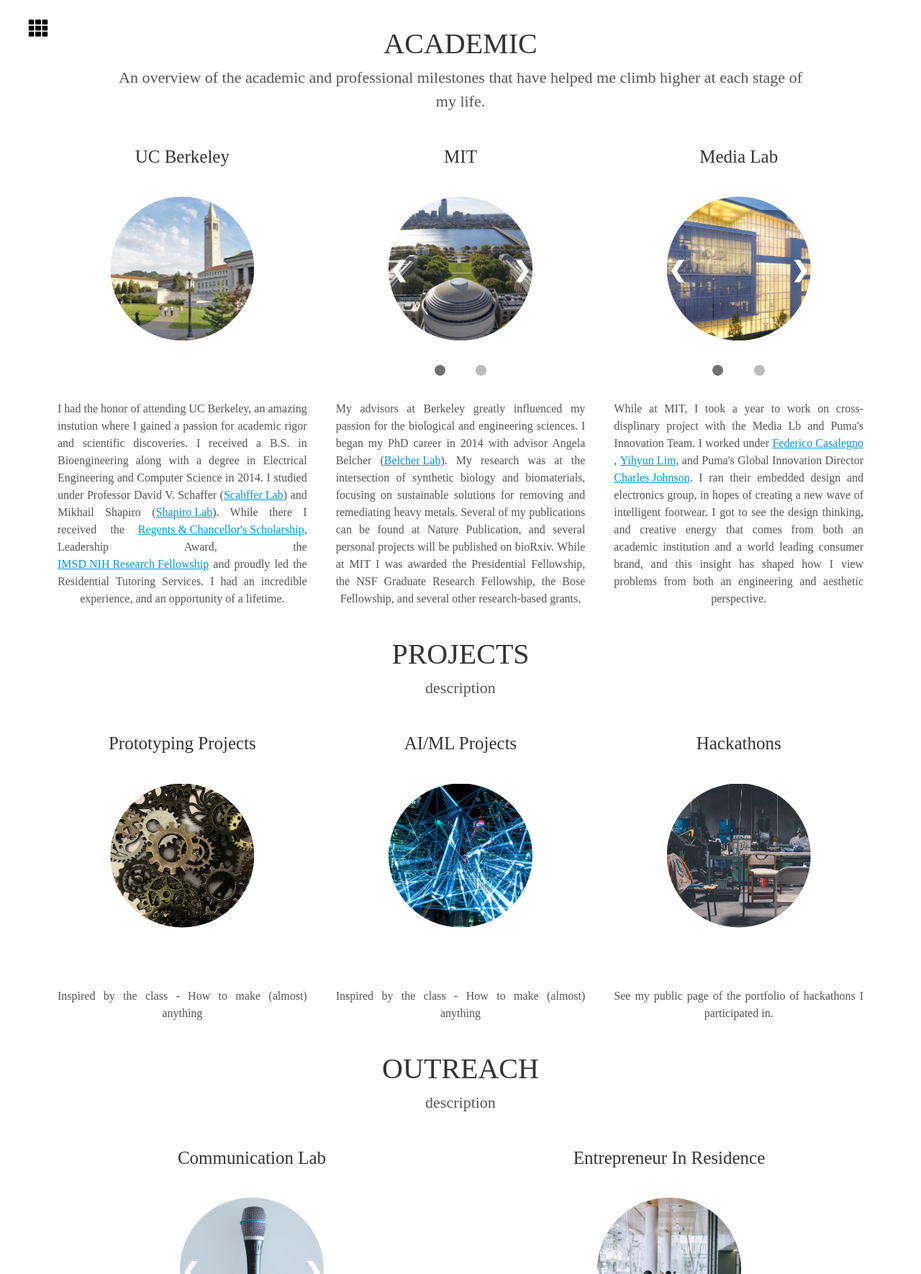
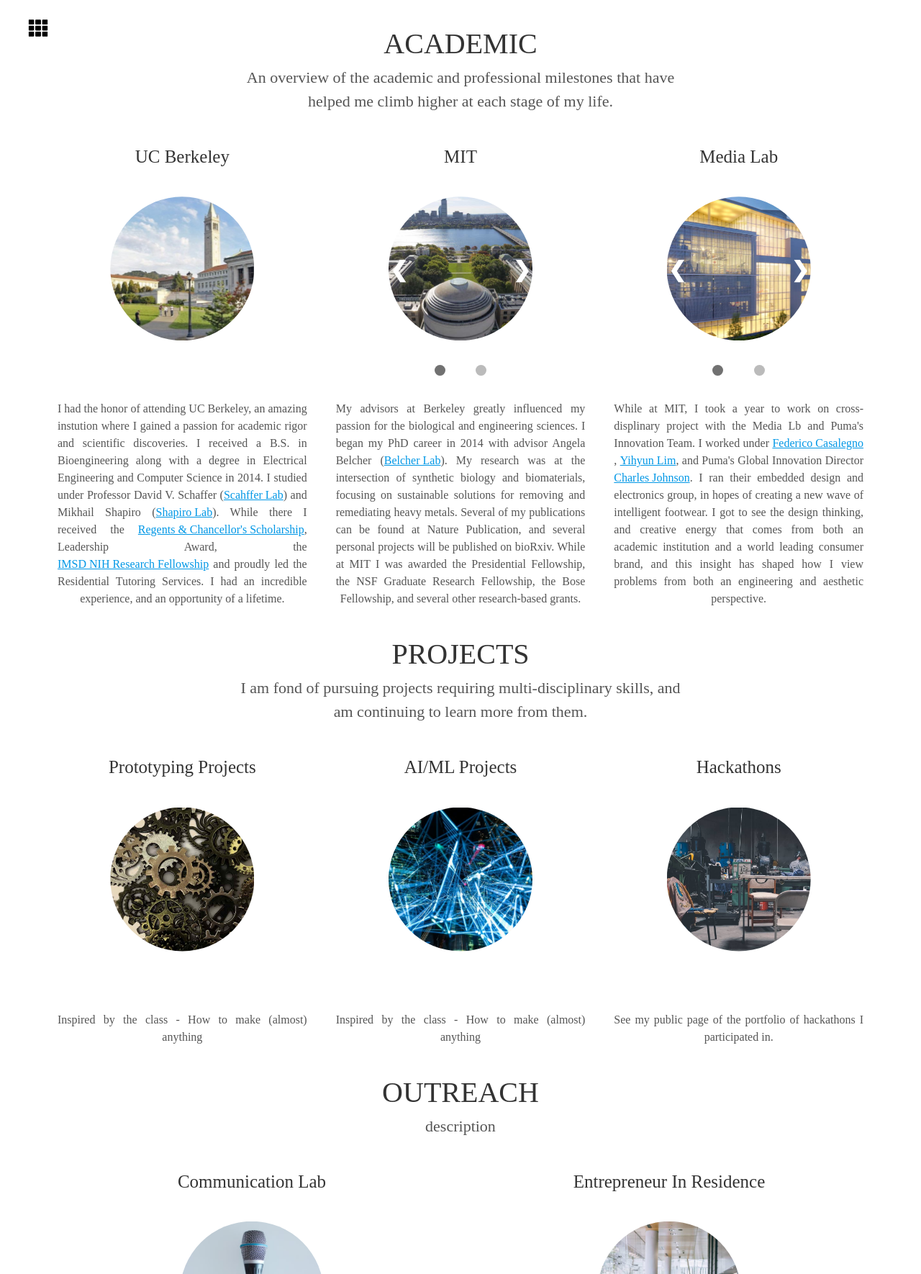
Before and after one commit to mrsunny0/mrsunny0.github.io, a Jekyll site: the page built from index.html, in a window 1280 px wide, cut to the strip 904-2674 px from the top of the page. Shown: the whole strip at 72% size. Built offline with Jekyll 4.4.1, drawn with Linux system fonts in a browser that asks for light colours; some web fonts are replaced.

Commit message:
changing heading size

```diff
--- a/_data/sections.yml
+++ b/_data/sections.yml
@@ -21,7 +21,7 @@
           alt: MIT Thesis
           content:
             url: https://mrsunny0.github.io/website-phd-thesis/
-          caption: My thesis was titled <i>Engineering Yeast for Heavy Metal Waste Remediation</i>, and contains work related to methods, strategies, and inventions on engineering yeast (the common Baker's yeast) as an agent to sequester, consume, and recycle heavy metals from waste environments. The study required an interdisciplinary combination of synthetic biology, protein engineering, and material science which caters itself to a broad range of scientific audiences and enthusiasts.
+          caption: My thesis was titled <i>Engineering Yeast for Heavy Metal Waste Remediation</i>, and contains work related to methods, strategies, and inventions on engineering yeast (the common Baker's yeast) as an agent to sequester, consume, and recycle heavy metals from waste environments. Those interested can read my <a href="https://mrsunny0.github.io/phd-thesis/">dissertation</a>, defended on June 6th, 2019. The study required an interdisciplinary combination of synthetic biology, protein engineering, and material science which caters itself to a broad range of scientific audiences and enthusiasts.
       #
     - subheading: Media Lab
       subgroup:
@@ -35,12 +35,12 @@
           alt: Design Lab
           content:
             url: https://mrsunny0.github.io/website-media-lab/
-          caption: There were three overaching projects, a material track, an electronics track, and a machine learning and intelligence track. The goal was to create a future fit shoe with the capacity to learn and respond to the user in a learned manner. This project, and subsequent showcase can be found in the following link.
+          caption: There were three overaching projects, a material track, an electronics track, and a machine learning and intelligence track. The goal was to create a future fit shoe with the capacity to learn and respond to the user in a learned manner. This project, and subsequent showcase can be found by clicking the link above.
       #
 
 - id: id2
   heading: Projects
-  description: description
+  description: I am fond of pursuing projects requiring multi-disciplinary skills, and am continuing to learn more from them.
   group:
     - subheading: Prototyping Projects
       img: assets/img/projects/make.jpg
--- a/src/scss/base/_typography.scss
+++ b/src/scss/base/_typography.scss
@@ -18,7 +18,7 @@
 }
 
 .heading {
-    width: 90%;
+    width: 60%;
     margin: .5rem auto;
     text-align: center;
 
```
Also changed, not shown: assets/css/main.css.
